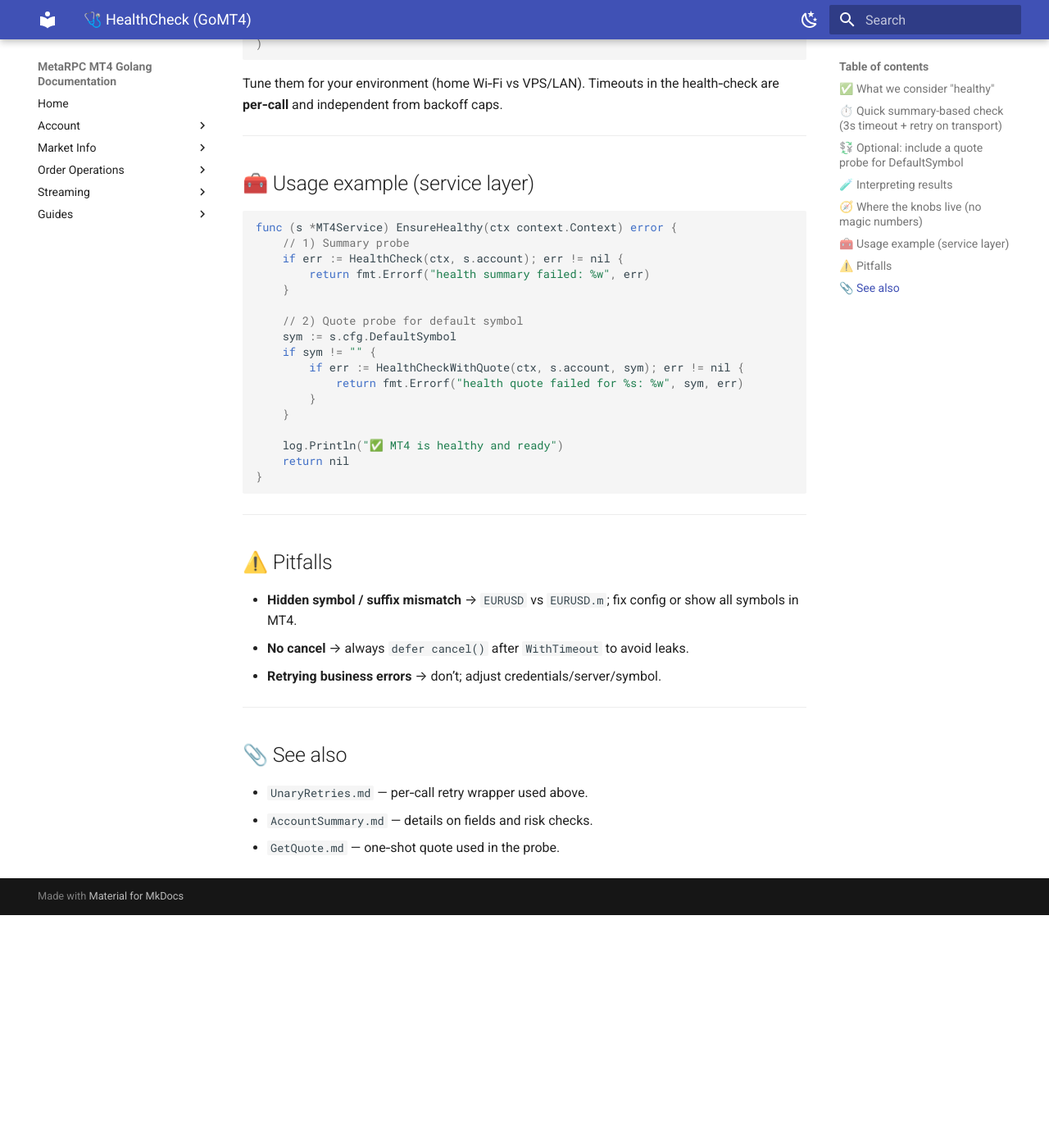
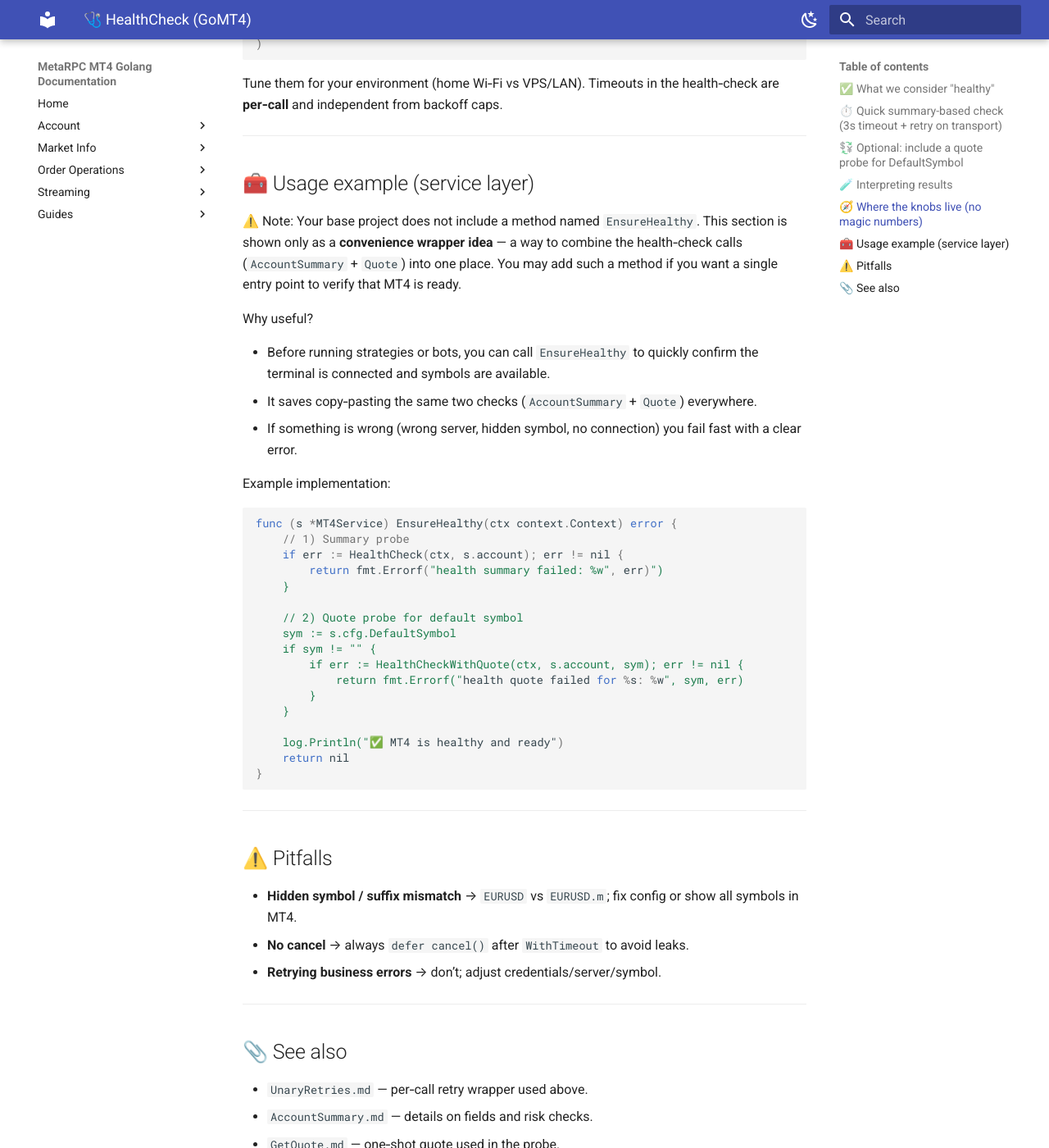
Before and after one commit to MetaRPC/GoMT4, an MkDocs documentation site: the page built from docs/Cookbook/Reliability_Connection/HealthCheck.md, in a window 1280 px wide and 1400 px high, scrolled down 1911 px. Shown: the whole window at 82% size. Built offline with MkDocs 1.6.1 and Material for MkDocs 9.7.7, drawn with Linux system fonts in a browser that asks for light colours; before the commit the page ends 3027 px from its top, so only the background shows below that.

Commit message:
Update HealthCheck.md

````diff
--- a/docs/Cookbook/Reliability_Connection/HealthCheck.md
+++ b/docs/Cookbook/Reliability_Connection/HealthCheck.md
@@ -85,11 +85,21 @@ Tune them for your environment (home Wi‑Fi vs VPS/LAN). Timeouts in the health
 
 ## 🧰 Usage example (service layer)
 
+⚠️ Note: Your base project does not include a method named `EnsureHealthy`. This section is shown only as a **convenience wrapper idea** — a way to combine the health‑check calls (`AccountSummary` + `Quote`) into one place. You may add such a method if you want a single entry point to verify that MT4 is ready.
+
+Why useful?
+
+* Before running strategies or bots, you can call `EnsureHealthy` to quickly confirm the terminal is connected and symbols are available.
+* It saves copy‑pasting the same two checks (`AccountSummary` + `Quote`) everywhere.
+* If something is wrong (wrong server, hidden symbol, no connection) you fail fast with a clear error.
+
+Example implementation:
+
 ```go
 func (s *MT4Service) EnsureHealthy(ctx context.Context) error {
     // 1) Summary probe
     if err := HealthCheck(ctx, s.account); err != nil {
-        return fmt.Errorf("health summary failed: %w", err)
+        return fmt.Errorf("health summary failed: %w", err)")
     }
 
     // 2) Quote probe for default symbol
````
